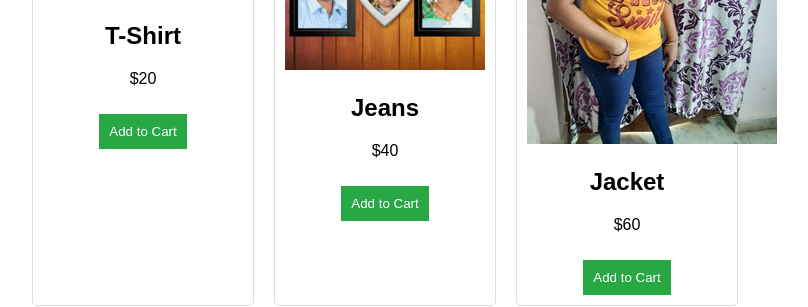
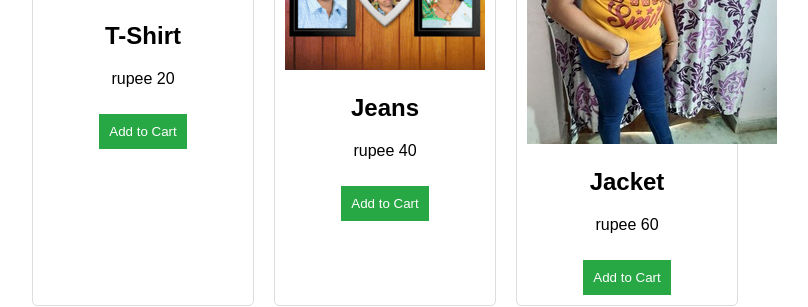
Before and after one commit to rajudruva2/serverless-frontend, a React (Create React App) app: page / in a window 1280 px wide. Shown: the part 280-587 px from the top of the page, without its empty margins (255-1063 px from the left). Built offline with nearby package versions, Linux system fonts and the light colour scheme.

Commit message:
Update Product.js

```diff
--- a/src/components/Product.js
+++ b/src/components/Product.js
@@ -6,7 +6,7 @@ function Product({ product, addToCart }) {
     <div className="product">
       <img src={product.image} alt={product.name} />
       <h2>{product.name}</h2>
-      <p>${product.price}</p>
+      <p>rupee {product.price}</p> {/* Changed $ to "rupee" */}
       <button onClick={() => addToCart(product)}>Add to Cart</button>
     </div>
   );
```
